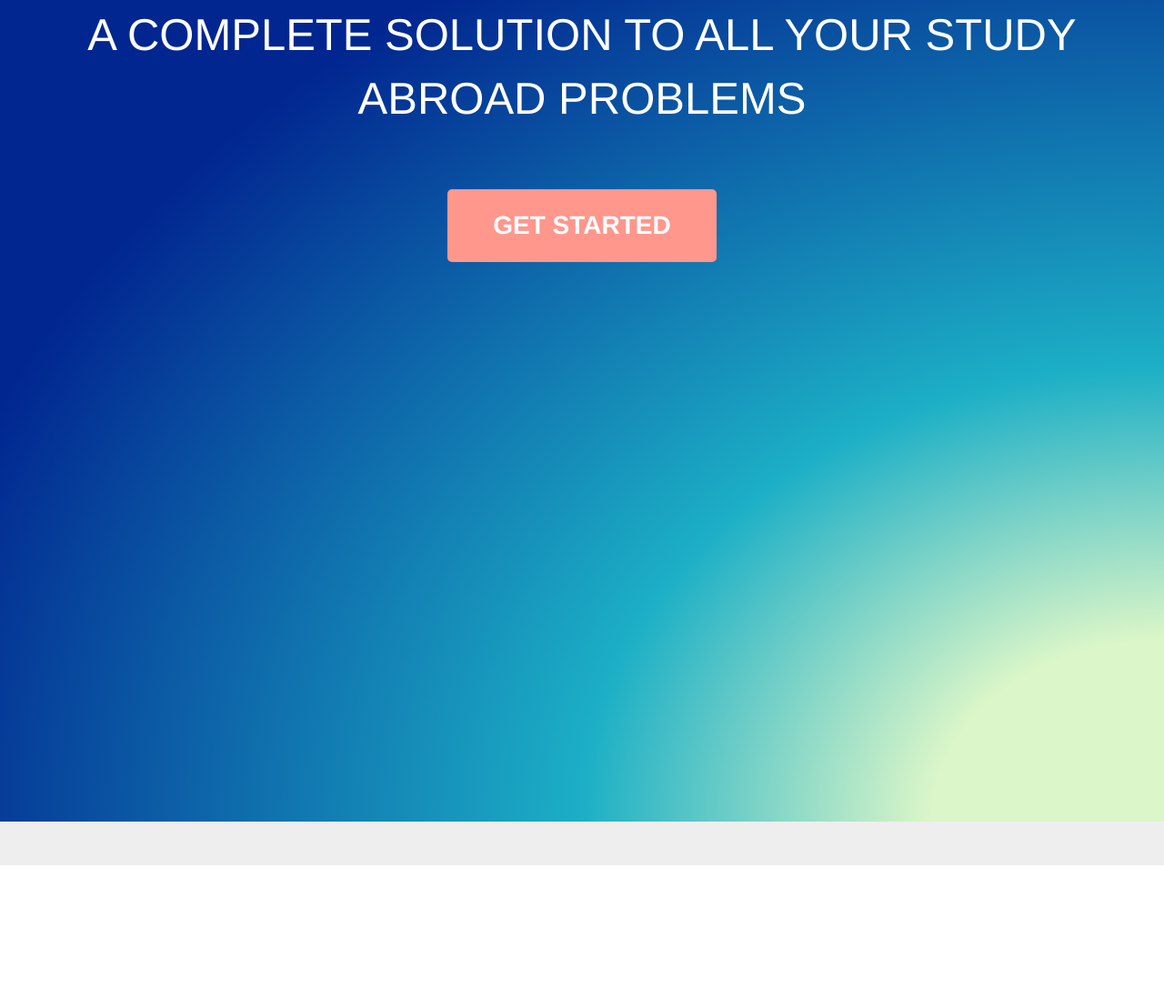
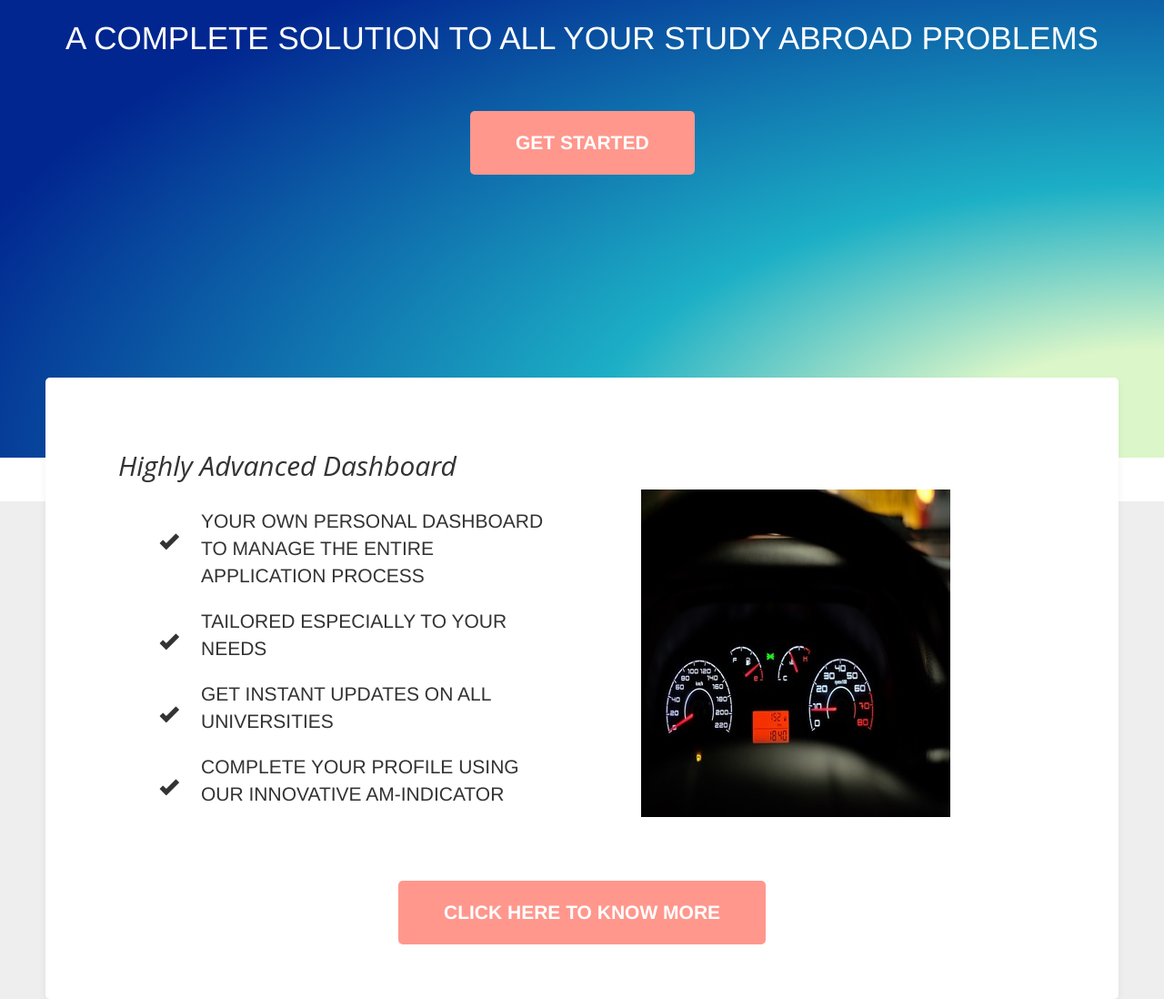
Before and after one commit to rojinaJasmin/abroadmanager-website, a plain HTML site: page index.html in a window 1280 px wide. Shown: the part 145-1243 px from the top of the page at 91% size. Before the commit the page ends 1126 px from the top, so only its background shows below. Drawn offline with nearby package versions, Linux system fonts and the light colour scheme; some icons are missing; a web font is replaced by a local one.

Commit message:
added code for dashboard

```diff
--- a/css/style.css
+++ b/css/style.css
@@ -2,8 +2,11 @@
 	box-sizing: border-box;
 }
 
+body {
+	background-color: #eee;
+}
+
 #header-nav  {
-	backgrond: linear-gradient(167deg,#002590 20%,#0bb6d7 70%,#dbf6c8),linear-gradient(#4e1b4e,#4e1b4e););
 	padding-bottom: 10px;
 }
 
@@ -61,22 +64,91 @@
 	margin-top: -30px;
 }
 
+/*jumbotron*/
+
+.jumbotron {
+	background-color: #fff;
+}
 #main-content {
-	height: 1000px;
+	height: 600px;
 	padding-top: 100px;
   text-align: center;
   background: -webkit-radial-gradient(100% 100%,ellipse farthest-side,#dbf6c8 20%,#1cafc6 50%,#012690 110%);
 }
 
-#main-content p {
+#main-content > .container > h1 {
 	font-family: brandon-grotesque,Helvetica,sans-serif;
   font-weight: 500;
   text-transform: uppercase;
   color: #fff;
-  font-size: 3.5em;
+  font-size: 3.5rem;
 }
 
-#main-content button {
+#main-content-button {
+	background-color: #ff978d;
+  text-transform: uppercase;
+  border: 0;
+  padding: 20px 50px 20px 50px;
+  border-radius: 5px;
+  font-family: brandon-grotesque,Helvetica,sans-serif;
+  font-size: 1.5em;
+  font-weight: 600;
+  margin-top: 50px;
+  color: #fff;
+  transform: perspective(1px) translateZ(0); /*for hover effect*/
+  box-shadow: 0 0 1px transparent;
+  transition-duration: 0.5s;
+}
+
+
+#main-content-button:hover {
+	transform: scale(1.05);
+}
+
+#dashboard {
+	background-color: #fff;
+  border-radius: 5px;
+  box-shadow: 0 4px 9px 0 rgba(23,28,33,.06);
+  left: 0;
+  margin: -140px auto 0;
+  padding: 60px 80px;
+  position: absolute;
+  right: 0;
+  top: 700px;
+  width: 1180px;
+  text-align: left;
+}
+
+#dashboard-heading {
+	font-family: 'Open Sans';
+	font-weight: 500;
+	font-style: italic;
+	font-size: 5.5em;
+}
+
+#dashboard-list {
+	list-style-type: none;
+	padding: 10px;
+	text-transform: uppercase;
+}
+
+#dashboard-list > li {
+	padding: 10px;
+	font-size: 1.5em;
+}
+
+#dashboard-list > li > span {
+	padding: 25px;
+}
+
+#dashboard-image {
+	background: url(../images/dashboard-demo.jpg);
+	width: 340px;
+	height: 360px;
+	margin-left: 50px;
+}
+
+#dashboard-button {
 	background-color: #ff978d;
 	font-size: 13px;
   text-transform: uppercase;
@@ -84,19 +156,20 @@
   padding: 20px 50px 20px 50px;
   border-radius: 5px;
   font-family: brandon-grotesque,Helvetica,sans-serif;
-  font-size: 2em;
+  font-size: 1.5em;
   font-weight: 600;
   margin-top: 50px;
   color: #fff;
-  transition: font-size 2s;
+  transform: perspective(1px) translateZ(0); /*for hover effect*/
+  box-shadow: 0 0 1px transparent;
+  transition-duration: 0.5s;
 }
 
-
-#main-content button:hover {
-	font-size: 2.2em;
+#dashboard-button:hover {
+	transform: scale(1.05);
 }
 
-
+/*jumbotrom*/
 
 /********** Large devices only **********/
 @media (min-width: 1200px) {
@@ -109,12 +182,22 @@
 /********** Medium devices only **********/
 @media (min-width: 992px) and (max-width: 1199px) {
 
+	#dashboard {
+		margin-left: 30px;
+		margin-right: 30px;
+		width: auto;
+	}
 
 }
 
 /********** Small devices only **********/
 @media (min-width: 768px) and (max-width: 991px) {
 
+	#dashboard {
+		margin-left: 30px;
+		margin-right: 30px;
+		width: auto;
+	}
 
 }
 
@@ -132,6 +215,21 @@
 		font-size: 5vw;
 	}
 
+	#dashboard {
+		margin-left: 30px;
+		margin-right: 30px;
+		width: auto;
+	}
+
+	#dashboard-list > li {
+		padding: 10px;
+		font-size: 1.2em;
+	}
+
+	#main-content-button {
+
+	}
+
 }
 
 /********** Extra Extra small devices only **********/
--- a/index.html
+++ b/index.html
@@ -61,11 +61,40 @@
 	<div class="jumbotron">
     <div class="container-fluid" id="main-content">
     	<div class="container">
-    		<p>A Complete Solution to all your Study abroad problems</p>
-    		<span><button>Get Started</button></span>
+    		<h1>A Complete Solution to all your Study abroad problems</h1>
+    		<span><button id="main-content-button">Get Started</button></span>
     	</div>
-    </div>
-  </div>
+    	<div id="dashboard">
+    		<div id="dashboard-heading">
+    			<h2>Highly Advanced Dashboard</h2>
+    		</div>
+
+    		<div class="row">
+    			<div class="col-lg-6 col-md-6 col-sm-12">
+    				<div>
+    					<ul id="dashboard-list">
+    						<li><span class="glyphicon glyphicon-ok pull-left"></span><div>Your own personal dashboard to manage the entire application process</div></li>
+    						<li><span class="glyphicon glyphicon-ok pull-left"></span>tailored especially to your needs</li>
+    						<li><span  class="glyphicon glyphicon-ok pull-left"></span>get instant updates on all universities</li>
+    						<li><span  class="glyphicon glyphicon-ok pull-left"></span>complete your profile using our innovative am-indicator</li>
+    					</ul>
+    				</div>
+    			</div>
+
+    			<div class="col-lg-6 col-md-6 col-sm-12">
+    				<div>
+    					<section id="dashboard-image"></section>
+    				</div>
+    			</div>
+
+    			<div class="col-lg-12" style="text-align: center;">
+    				<button id="dashboard-button"> Click here to know more</button>
+    			</div>
+    		</div>
+    	</div> <!-- dashboard -->
+    </div> <!-- #main-content -->
+  </div> <!-- jumbotron -->
+
 	<!-- jQuery (Bootstrap JS plugins depend on it) -->
   <script src="js/jquery-2.1.4.min.js"></script>
   <script src="js/bootstrap.min.js"></script>
```
Also changed, not shown: images/dashboard-demo.jpg (added).
